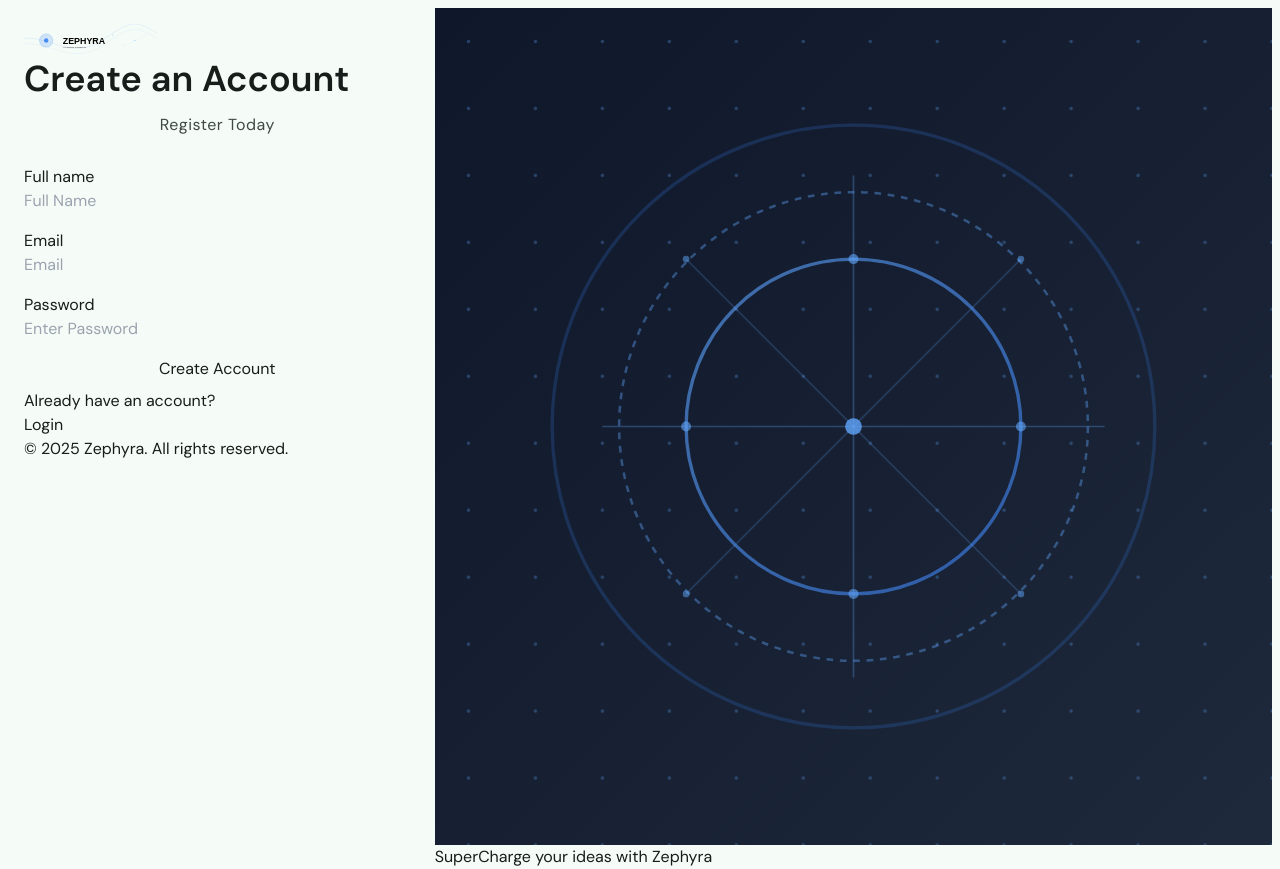
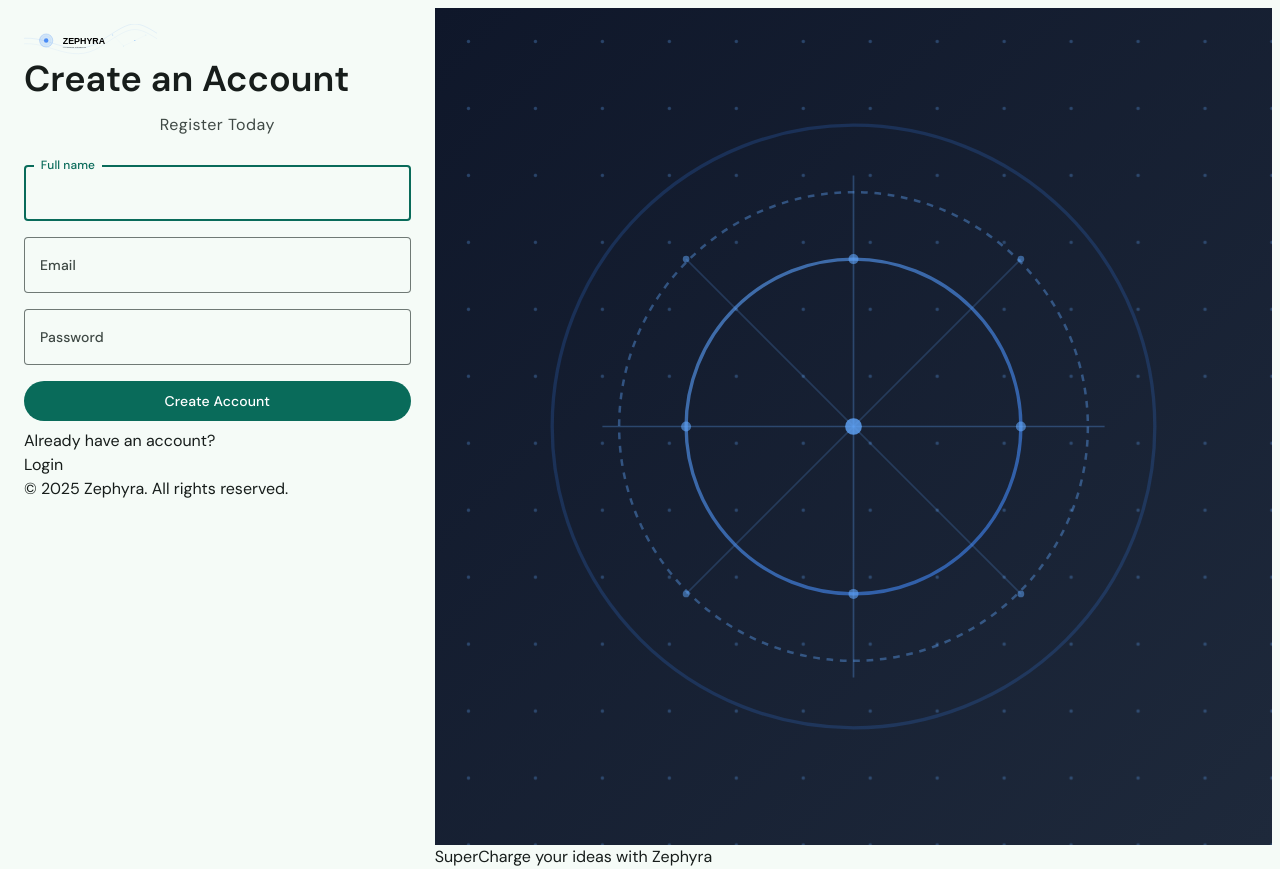
Before and after one commit to volt-l18/Zephyra, a React (Vite) app: page /register in a window 1280 px wide. Built offline with nearby package versions, Linux system fonts and the light colour scheme.

Commit message:
wrote a lot of tailwind css i am eepy now

```diff
--- a/src/Components/Button.tsx
+++ b/src/Components/Button.tsx
@@ -7,6 +7,7 @@ interface ButtonProps {
   color?: string;
   children: React.ReactNode;
   type?: 'button' | 'submit' | 'reset';
+  disabled?: boolean;
 }
 
 const Button = ({
@@ -15,12 +16,14 @@ const Button = ({
   color = 'primary',
   children,
   type = 'button',
+  disabled = false,
   ...rest
 }: ButtonProps) => {
   return (
     <button
       className={`btn ${variant} ${color} ${classes}`}
       type={type}
+      disabled={disabled}
       {...rest}
     >
       {children}
--- a/src/index.css
+++ b/src/index.css
@@ -19,11 +19,11 @@
     w-full;
   }
 
-    input[type="password"] {
+  input[type='password'] {
     @apply tracking-[5px];
   }
 
-    input[type="password"]::placeholder {
+  input[type='password']::placeholder {
     @apply tracking-normal;
   }
 
@@ -50,3 +50,78 @@
     dark:bg-dark-onBackground/15;
   }
 }
+
+/**
+ * COMPOENTS
+ */
+@layer components {
+  /**
+   * Text Field
+   */
+  .text-field-warpper {
+    @apply relative;
+  }
+  .text-field {
+    @apply ring-1 ring-inset ring-light-outline dark:ring-dark-outline bg-inherit text-light-onSurface dark:text-dark-onSurface caret-light-primary dark:caret-dark-primary h-14 px-4 rounded-extraSmall transition-shadow duration-short3 ease-linear hover:ring-light-onSurface hover:dark:ring-dark-onSurface focus:ring-2 focus:ring-light-primary focus:dark:ring-dark-primary;
+  }
+  .text-field::placeholder {
+    @apply opacity-0 transition-opacity;
+  }
+  .text-field:focus::placeholder {
+    @apply opacity-100;
+  }
+  .label-text {
+    @apply absolute text-labelLarge top-[18px] left-2 text-light-onSurfaceVariant dark:text-dark-onSurfaceVariant bg-light-background dark:bg-dark-background px-2 origin-[center_left] pointer-events-none select-none transition-[color,transform] duration-short4 ease-standard;
+  }
+  .text-field-warpper:hover .label-text {
+    @apply text-light-onSurface dark:text-dark-onSurface;
+  }
+  .text-field-warpper:focus-within .label-text,
+  .text-field-warpper.text-field-warpper:has(
+      .text-field:not(:placeholder-shown)
+    )
+    .label-text {
+    @apply translate-x-0.5 -translate-y-7 scale-[0.85];
+  }
+  .text-field-warpper:focus-within .label-text {
+    @apply text-light-primary dark:text-dark-primary;
+  }
+  .text-field-warpper .helper-text {
+    @apply text-light-onSurfaceVariant dark:text-dark-onSurfaceVariant text-bodySmall px-4 pt-1;
+  }
+  /**
+   * Button
+   */
+  .btn {
+    @apply h-10 flex justify-center items-center rounded-full text-labelLarge px-4 transition-shadow duration-short3 ease-standard hover:shadow-elevation1 focus:shadow-none;
+  }
+  .btn.filled.primary {
+    --state-layer-bg: theme('colors.light.onPrimary');
+    @apply bg-light-primary dark:bg-dark-primary text-light-onPrimary dark:text-dark-onPrimary;
+  }
+  @media (prefers-color-scheme: dark) {
+    .btn.filled.primary {
+      --state-layer-bg: theme('colors.dark.onPrimary');
+    }
+  }
+  .btn.filled:disabled {
+    @apply bg-light-onSurface/[0.12] dark:bg-dark-onSurface/[0.12] text-light-onSurface/[0.38] dark:text-dark-onSurface/[0.38] pointer-events-none;
+  }
+  /**
+   * State Layer
+   */
+  :has(> .state-layer) {
+    @apply relative overflow-hidden isolate;
+  }
+  .state-layer {
+    @apply absolute inset-0 bg-[--state-layer-bg] opacity-0 transition-opacity duration-short3 ease-standard pointer-events-none select-none -z-10;
+  }
+  :has(> .state-layer):hover > .state-layer {
+    @apply opacity-[0.08];
+  }
+  :has(> .state-layer):where(:focus, :focus-visible, :focus-within)
+    > .state-layer {
+    @apply opacity-[0.1];
+  }
+}
+/* 1:01:49 */
```
Lines whose indentation alone changed are shown as unchanged.
